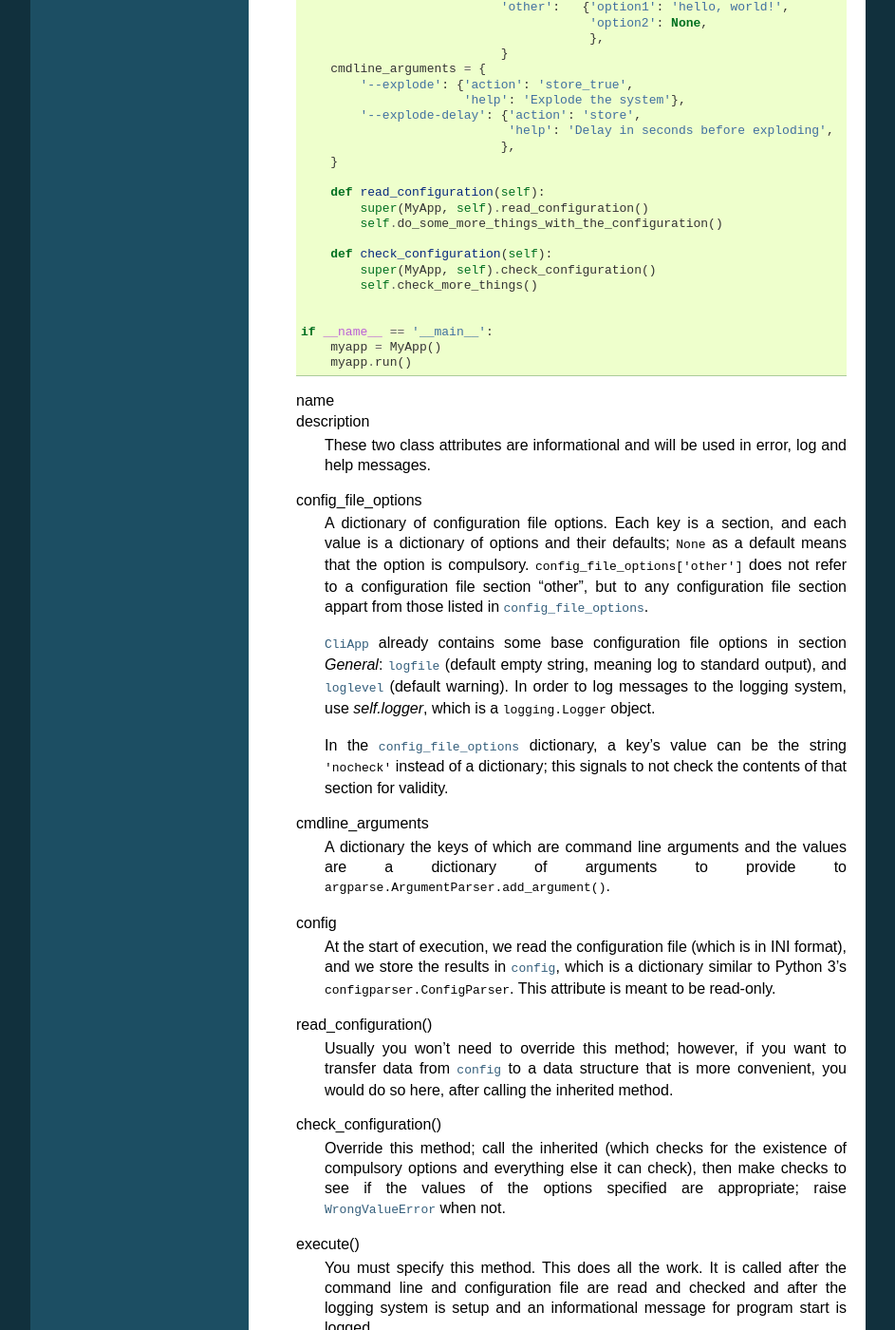
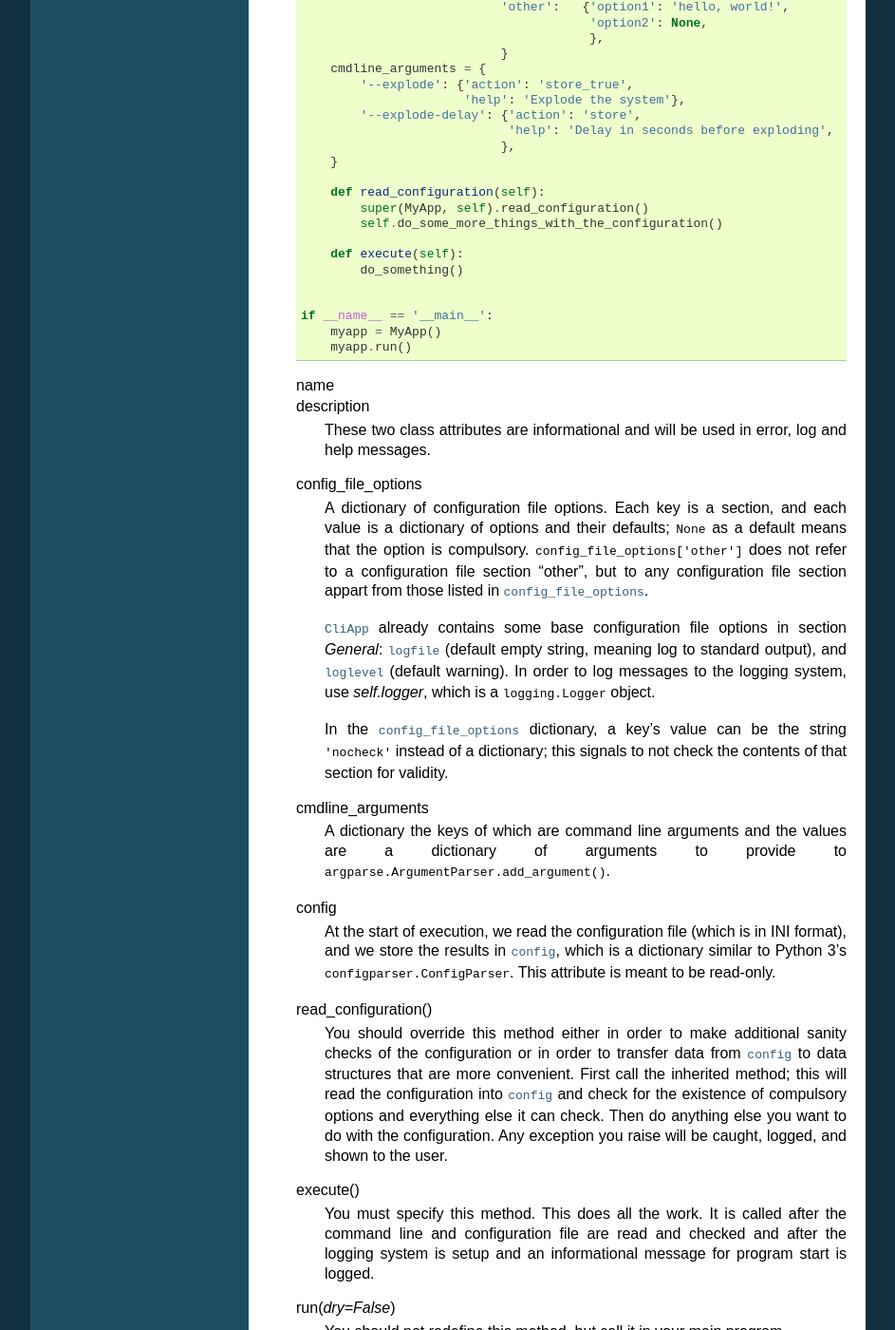
Before and after one commit to openmeteo/pthelma, a Sphinx documentation site: the page built from doc/cliapp.rst, in a window 1280 px wide and 1400 px high, scrolled down 800 px. Shown: the whole window at 95% size, without its empty margins (168-1111 px from the left). Built offline with Sphinx 7.4.7, drawn with Linux system fonts in a browser that asks for light colours; some of the changed text lies outside the part shown.

Commit message:
Simplify CliApp by abolishing check_configuration
CliApp separated read_configuration from check_configuration, but this
was suboptimal and confusing. Although now it interally keeps them
separate (in fact checking is part of reading), it no longer encourages
overriding of check_configuration in subclasses, instead specifying that
the configuration should be checked in overrides of read_configuration.

```diff
--- a/doc/cliapp.rst
+++ b/doc/cliapp.rst
@@ -17,8 +17,7 @@
    :attr:`description` properties and the :meth:`execute()` method;
    usually it will also define the :attr:`config_file_options` and
    :attr:`cmdline_arguments` properties, and it may extend the
-   :meth:`read_configuration()` and :meth:`check_configuration()`
-   methods.
+   :meth:`read_configuration()` method.
 
    A minimal example of a command line application is thus this::
 
@@ -65,9 +64,8 @@
               super(MyApp, self).read_configuration()
               self.do_some_more_things_with_the_configuration()
 
-          def check_configuration(self):
-              super(MyApp, self).check_configuration()
-              self.check_more_things()
+          def execute(self):
+              do_something()
 
 
       if __name__ == '__main__':
@@ -117,17 +115,15 @@
 
    .. method:: read_configuration()
 
-      Usually you won't need to override this method; however, if you
-      want to transfer data from :attr:`config` to a data structure
-      that is more convenient, you would do so here, after calling the
-      inherited method.
-
-   .. method:: check_configuration()
-
-      Override this method; call the inherited (which checks for the
+      You should override this method either in order to make
+      additional sanity checks of the configuration or in order to
+      transfer data from :attr:`config` to data structures that are
+      more convenient. First call the inherited method; this will read
+      the configuration into :attr:`config` and check for the
       existence of compulsory options and everything else it can
-      check), then make checks to see if the values of the options
-      specified are appropriate; raise :exc:`WrongValueError` when not.
+      check. Then do anything else you want to do with the
+      configuration. Any exception you raise will be caught, logged,
+      and shown to the user.
 
    .. method:: execute()
 
```
Also changed, not shown: 3 other files.
